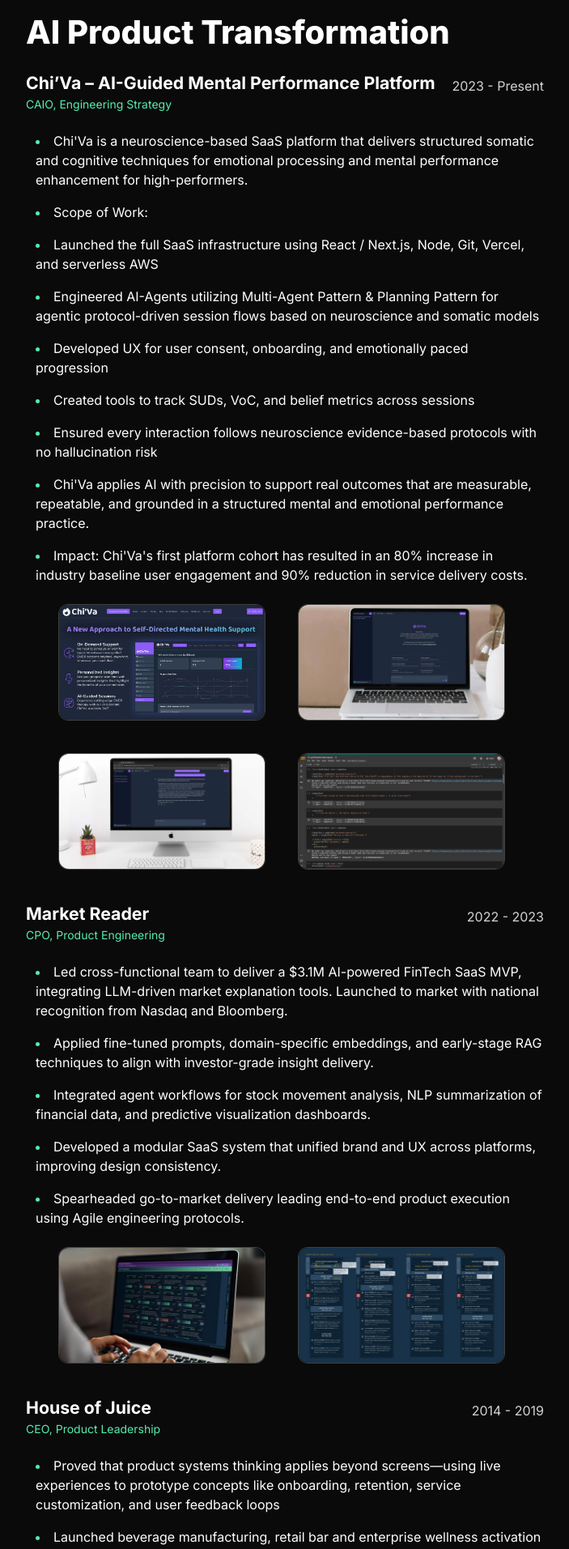
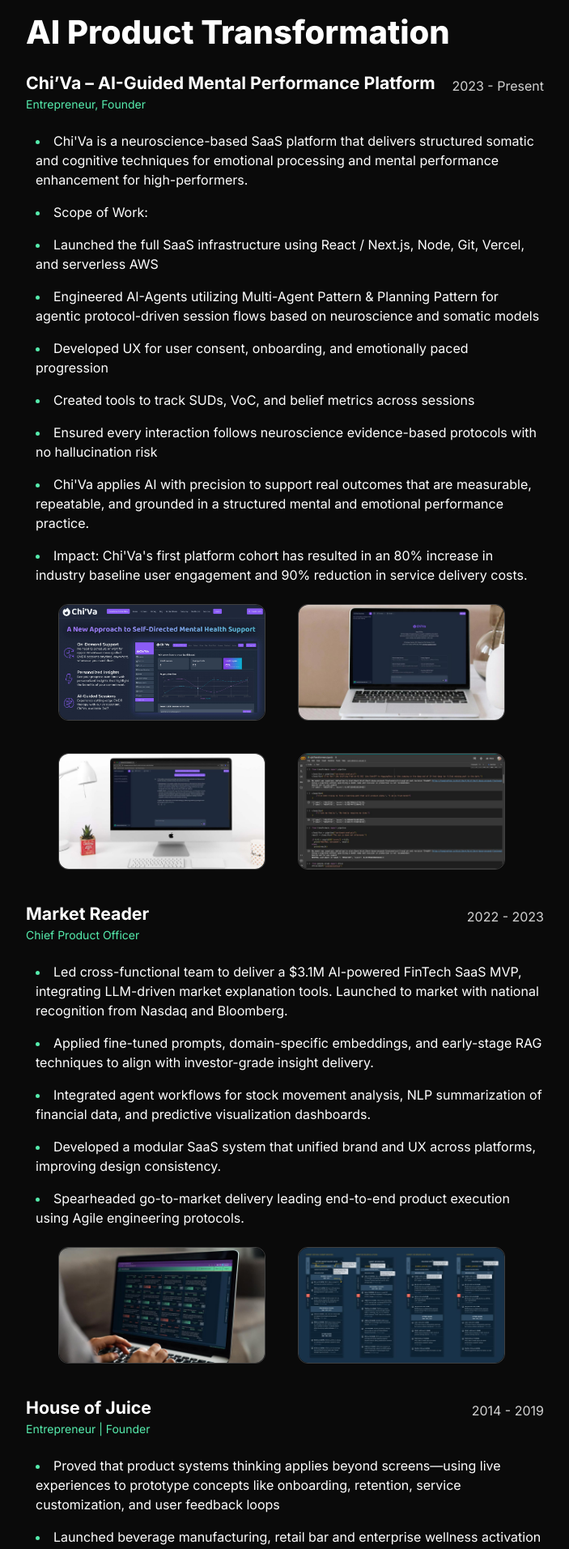
Before and after one commit to CogSciOliver/danii-oliver-portfolio-2025, a Next.js app: page /en/about in a window 1280 px wide. Shown: the part 700-2613 px from the top of the page at 81% size, without its empty margins (480-1183 px from the left). Built offline with nearby package versions, Linux system fonts and the light colour scheme.

Commit message:
updated for proper titles

```diff
--- a/src/app/resources/content.js
+++ b/src/app/resources/content.js
@@ -118,7 +118,7 @@
 			{
 				company: "Chi’Va – AI-Guided Mental Performance Platform",
 				timeframe: "2023 - Present",
-				role: "CAIO, Engineering Strategy",
+				role: "Entrepreneur, Founder",
 				achievements: [
 					<>
 						Chi'Va is a neuroscience-based SaaS platform that
@@ -191,7 +191,7 @@
 			{
 				company: "Market Reader",
 				timeframe: "2022 - 2023",
-				role: "CPO, Product Engineering",
+				role: "Chief Product Officer",
 				achievements: [
 					<>
 						Led cross-functional team to deliver a $3.1M AI-powered
@@ -237,7 +237,7 @@
 			{
 				company: "House of Juice",
 				timeframe: "2014 - 2019",
-				role: "CEO, Product Leadership",
+				role: "Entrepreneur | Founder",
 				achievements: [
 					<>
 						Proved that product systems thinking applies beyond
@@ -295,8 +295,8 @@
 			},
 			{
 				company: "Quantum Innovation Advisors",
-				timeframe: "2010 - 2021",
-				role: "CTO, Engineering Leadership",
+				timeframe: "2010 - 2024",
+				role: "Founder & Managing Member",
 				achievements: [
 					<>
 						Advised creative agencies, publishers, and global brands
```
